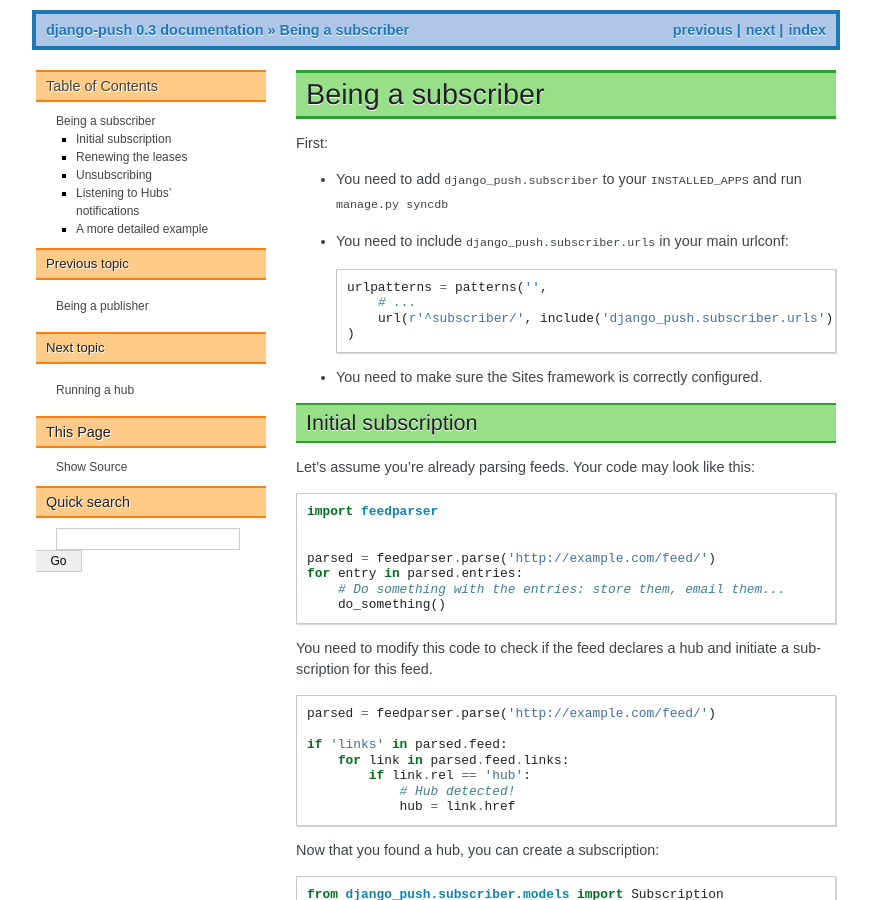
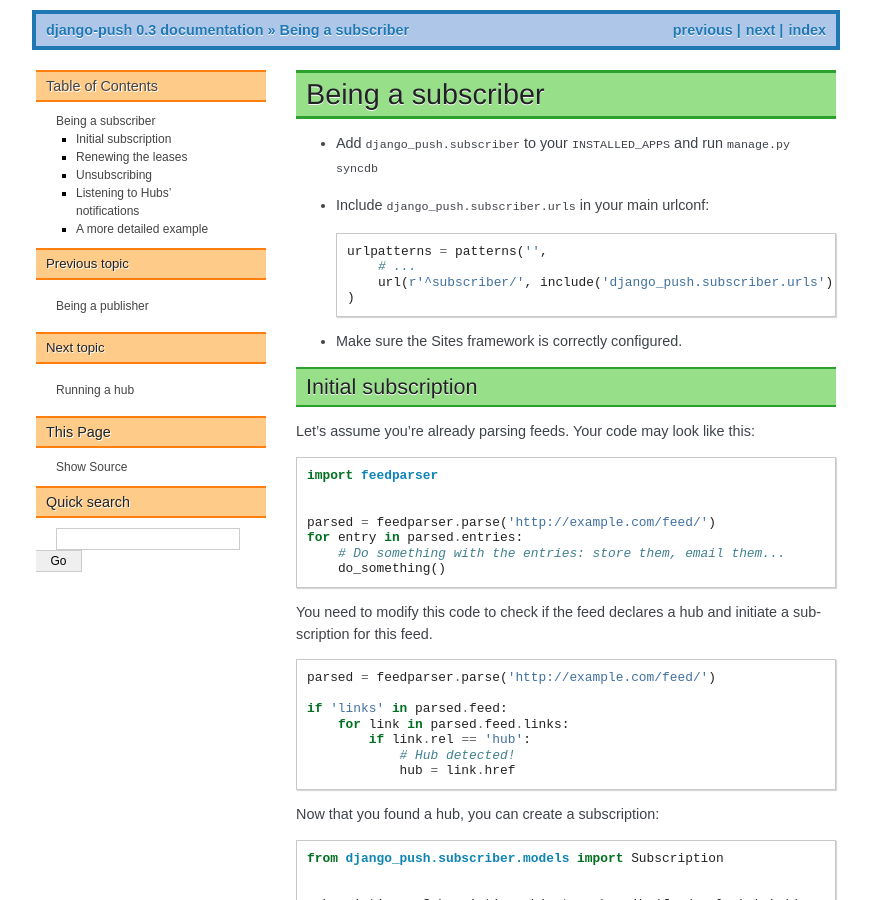
Before and after one commit to brutasse/django-push, a Sphinx documentation site: the page built from docs/subscriber.rst, in a window 1280 px wide and 900 px high. Shown: the whole window, without its empty margins (204-1075 px from the left). Built offline with Sphinx 7.4.7, drawn with Linux system fonts in a browser that asks for light colours.

Commit message:
Language changes in the subscriber docs

```diff
--- a/docs/subscriber.rst
+++ b/docs/subscriber.rst
@@ -1,12 +1,10 @@
 Being a subscriber
 ==================
 
-First:
-
-* You need to add ``django_push.subscriber`` to your ``INSTALLED_APPS`` and
+* Add ``django_push.subscriber`` to your ``INSTALLED_APPS`` and
   run ``manage.py syncdb``
 
-* You need to include ``django_push.subscriber.urls`` in your main urlconf:
+* Include ``django_push.subscriber.urls`` in your main urlconf:
 
   .. code-block:: python
 
@@ -15,7 +13,7 @@
           url(r'^subscriber/', include('django_push.subscriber.urls')),
       )
 
-* You need to make sure the Sites framework is correctly configured.
+* Make sure the Sites framework is correctly configured.
 
 Initial subscription
 --------------------
```
